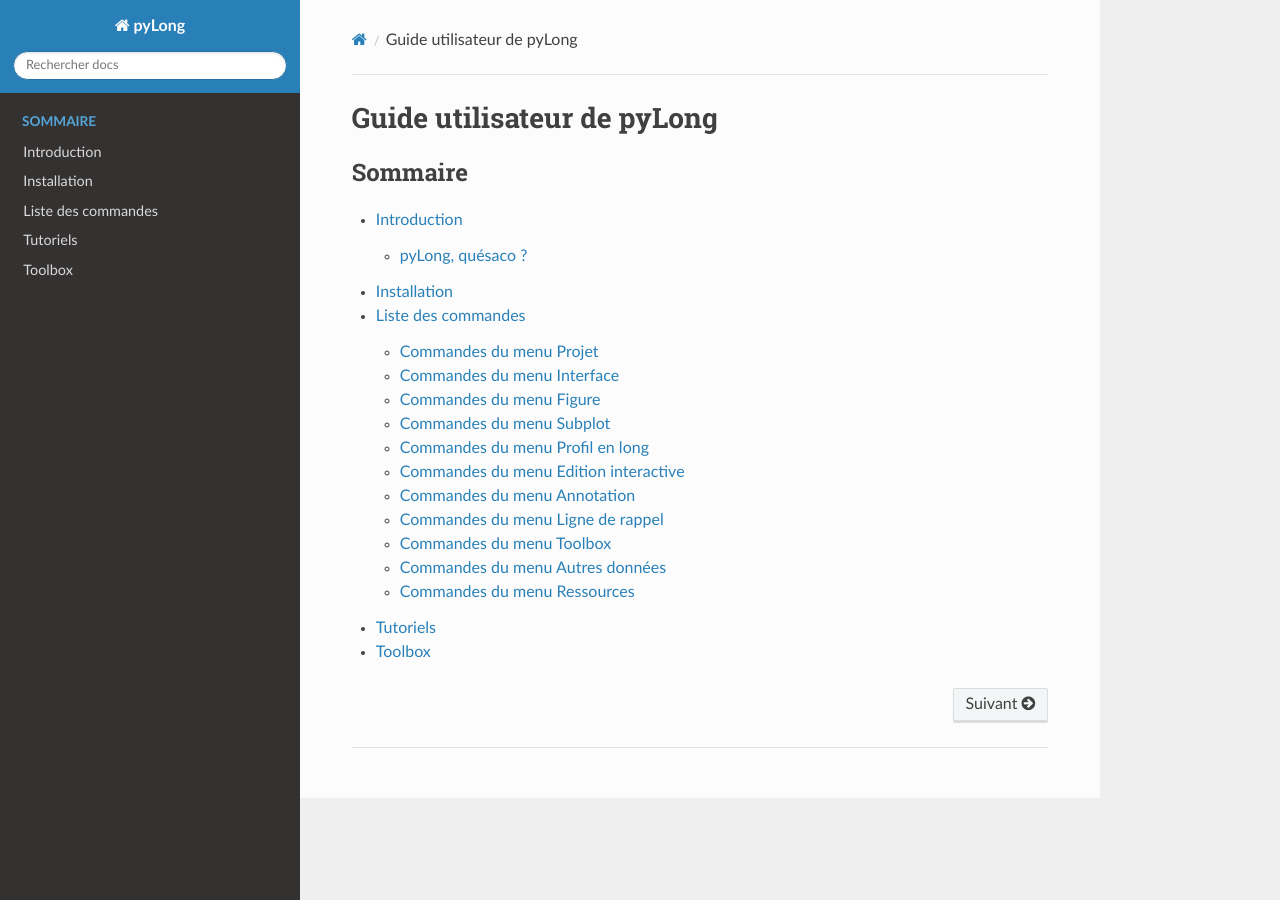
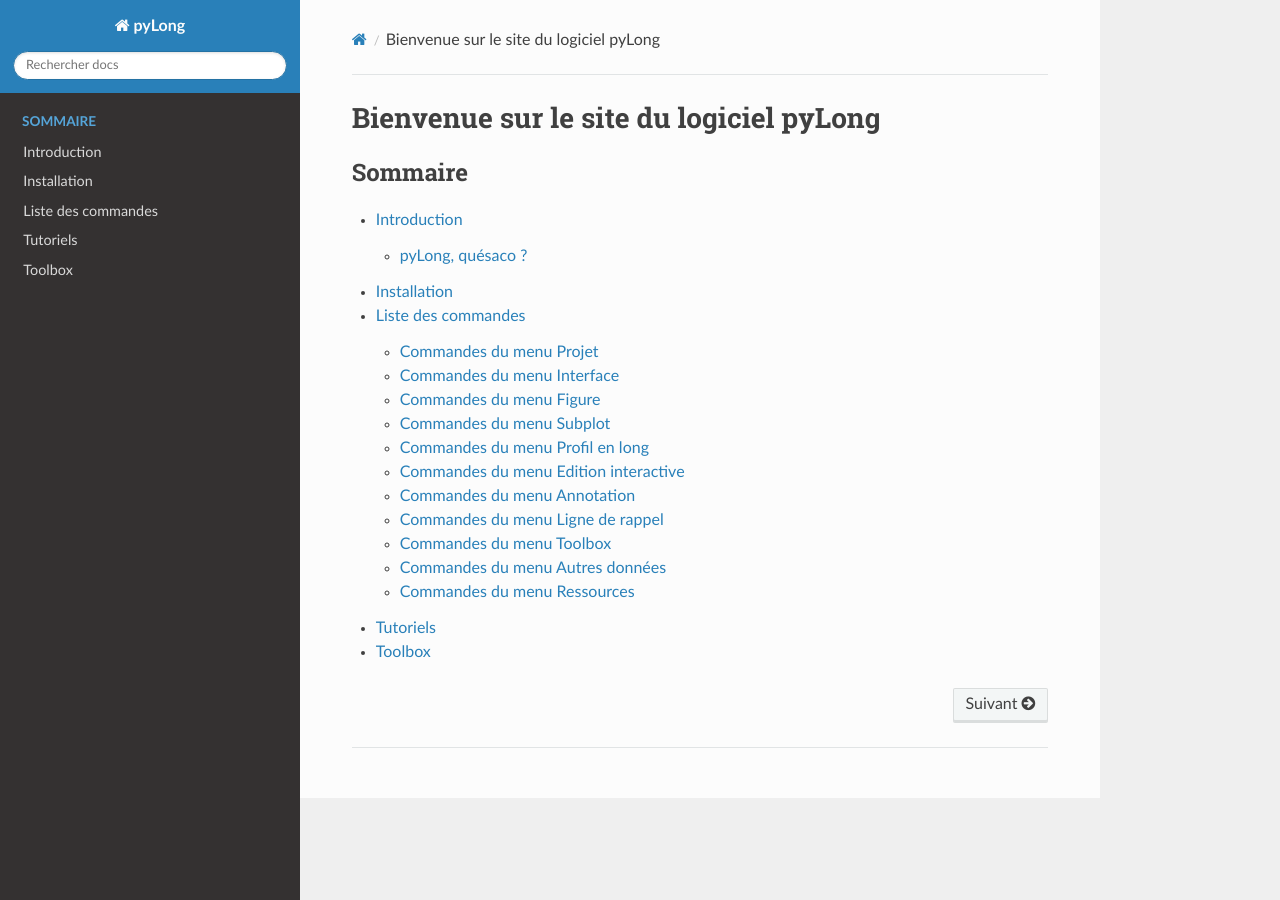
Before and after one commit to clementroussel/pyLong-doc, a Sphinx documentation site: the page built from docs/source/index.rst, in a window 1280 px wide. Built offline with Sphinx 7.4.7 and the Read the Docs theme 2.0.0, drawn with Linux system fonts in a browser that asks for light colours.

Commit message:
Update index.rst

```diff
--- a/docs/source/index.rst
+++ b/docs/source/index.rst
@@ -1,5 +1,5 @@
-Guide utilisateur de pyLong
-***************************
+Bienvenue sur le site du logiciel pyLong
+****************************************
 
 .. toctree::
    :maxdepth: 2
```
